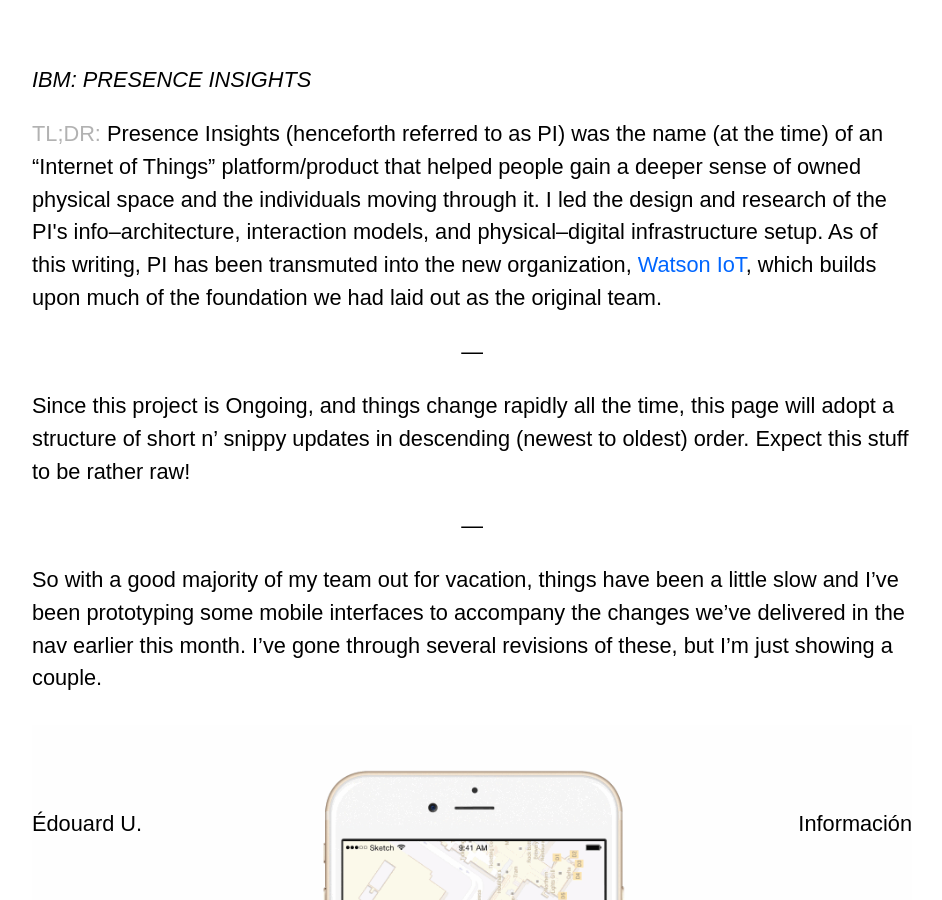
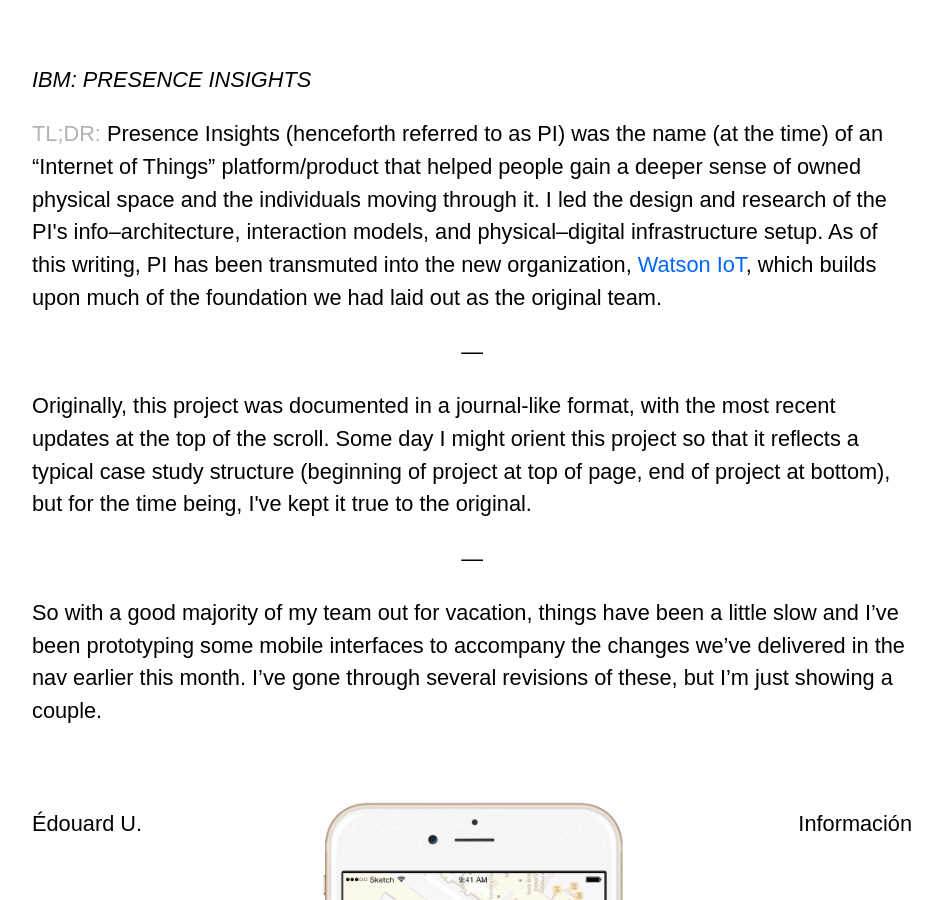
Before and after one commit to edouerd/ux.edouard.us, a Jekyll site: the page built from ibm-pi/index.html, in a window 1280 px wide and 900 px high. Shown: the whole window, without its empty margins (168-1110 px from the left). Built offline with Jekyll 4.4.1, drawn with Linux system fonts in a browser that asks for light colours; nearby versions of some CDN libraries.

Commit message:
Update project copy

```diff
--- a/ibm-pi/index.html
+++ b/ibm-pi/index.html
@@ -14,7 +14,7 @@
   <p class="lh-copy tc ph2">—</p>
 
       <p class="lh-copy ph2">
-          Since this project is Ongoing, and things change rapidly all the time, this page will adopt a structure of short n’ snippy updates in descending (newest to oldest) order. Expect this stuff to be rather raw!
+          Originally, this project was documented in a journal-like format, with the most recent updates at the top of the scroll. Some day I might orient this project so that it reflects a typical case study structure (beginning of project at top of page, end of project at bottom), but for the time being, I've kept it true to the original.
       </p>
 
   <p class="lh-copy tc ph2">—</p>
```
